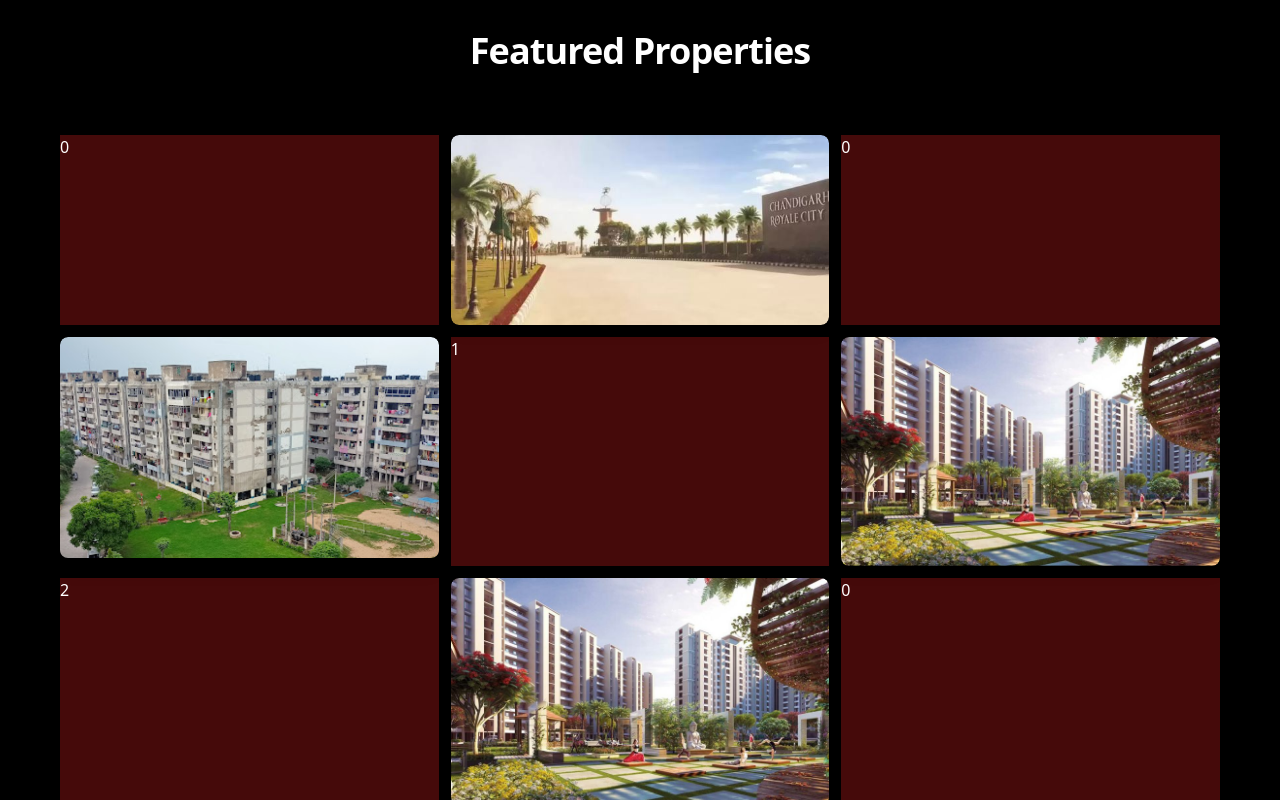
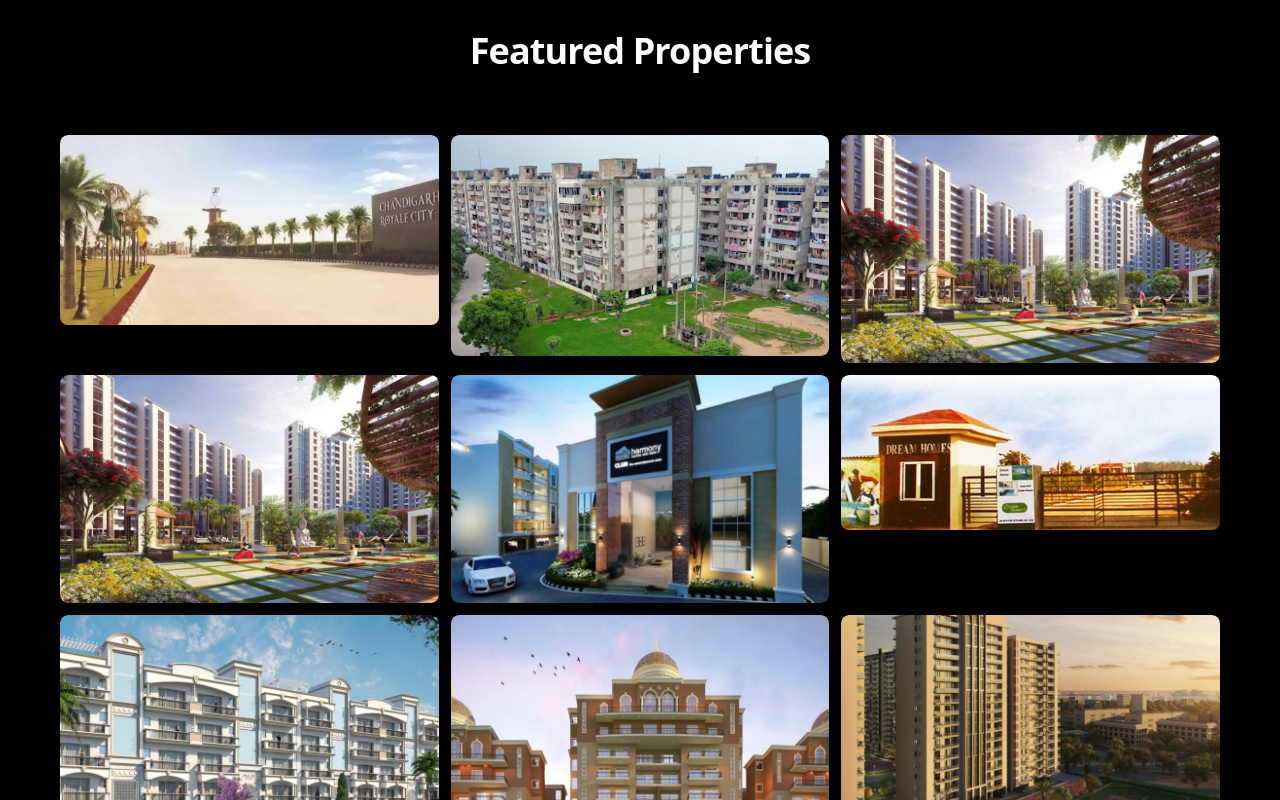
Before and after one commit to evosynchtech/sampattee, a React (Vite) app: page / in a window 1280 px wide. Shown: the part 1480-2280 px from the top of the page. Built offline with nearby package versions, Linux system fonts and the light colour scheme.

Commit message:
Fixed: Some Bugs

```diff
--- a/src/components/FeaturedProperties/FeaturedProperties.jsx
+++ b/src/components/FeaturedProperties/FeaturedProperties.jsx
@@ -16,7 +16,7 @@ function FeaturedProperties() {
               (properties, indx) =>
                 indx < 3 && (
                   <>
-                    <h1 className="text-white bg-red-950">{indx}</h1>
+                    {/* <h1 className="text-white bg-red-950">{indx}</h1> */}
                     <FeaturedPropertyCard
                       description={properties.description}
                       title={properties.title}
```
